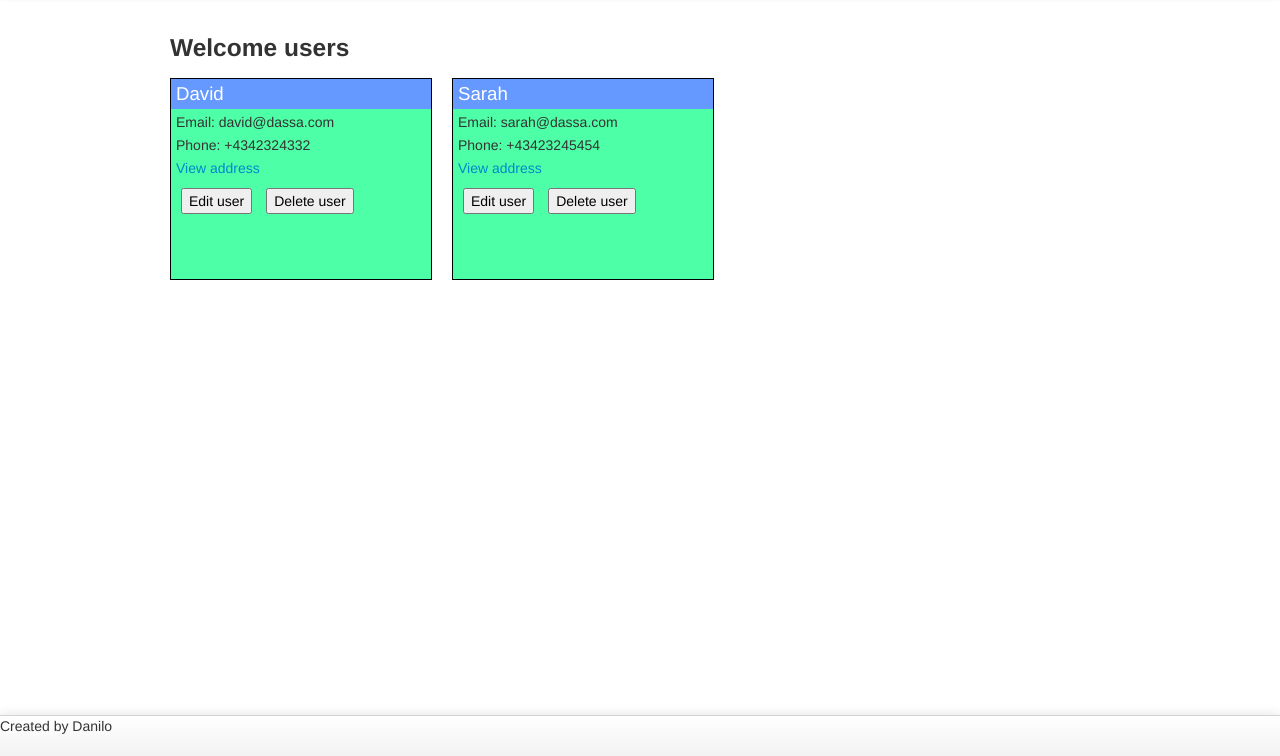
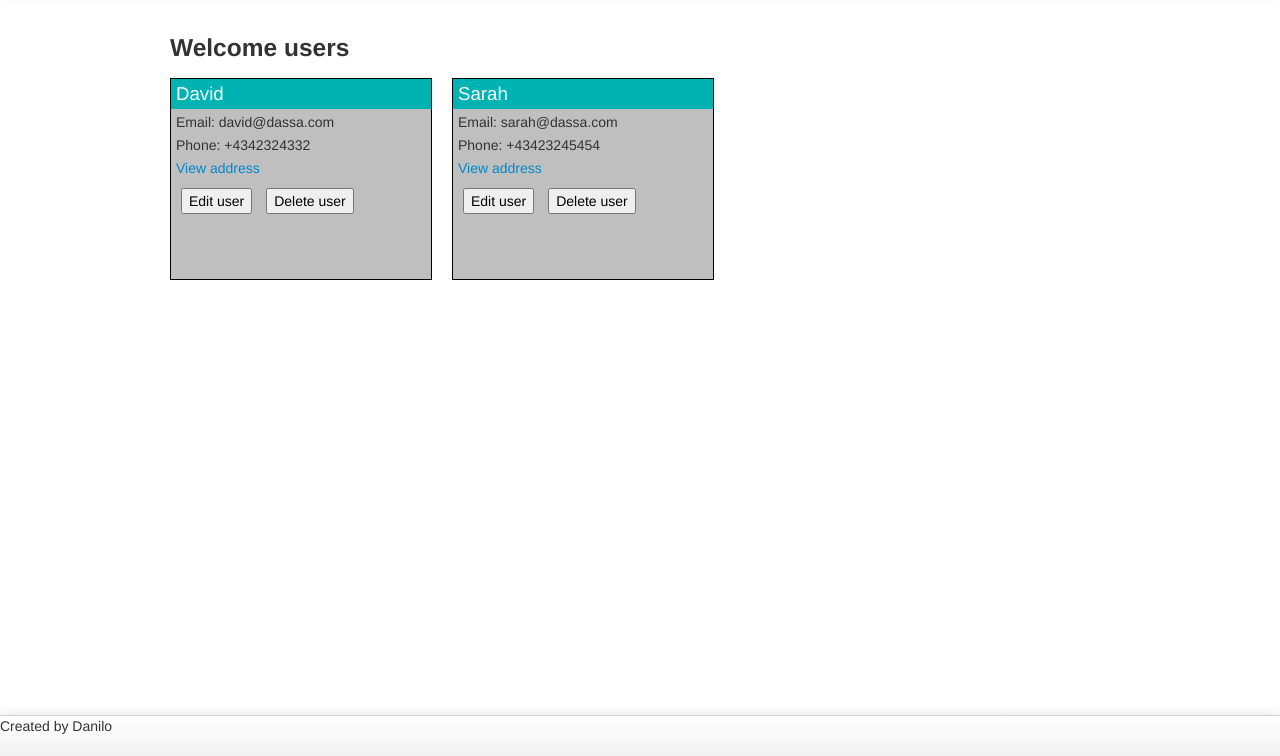
Before and after one commit to DaniloPetrovic1991/UserManagment, a plain HTML site: page index.html in a window 1280 px wide. Shown: the part 44-800 px from the top of the page. Drawn offline with Linux system fonts and the light colour scheme.

Commit message:
Style change

```diff
--- a/content/css/styles.css
+++ b/content/css/styles.css
@@ -19,7 +19,7 @@ body{
 }
 
 .card {
-  background-color:#4dffa6;
+  background-color:#bfbfbf;
   border: 1px solid black;
   height: 200px;
   width: 260px !important;
@@ -27,7 +27,7 @@ body{
 }
 
 .cardHeader {
-  background-color: #6699ff;
+  background-color: #00b3b3;
   font-size:14pt;
   color:white;
   padding:5px;
```
